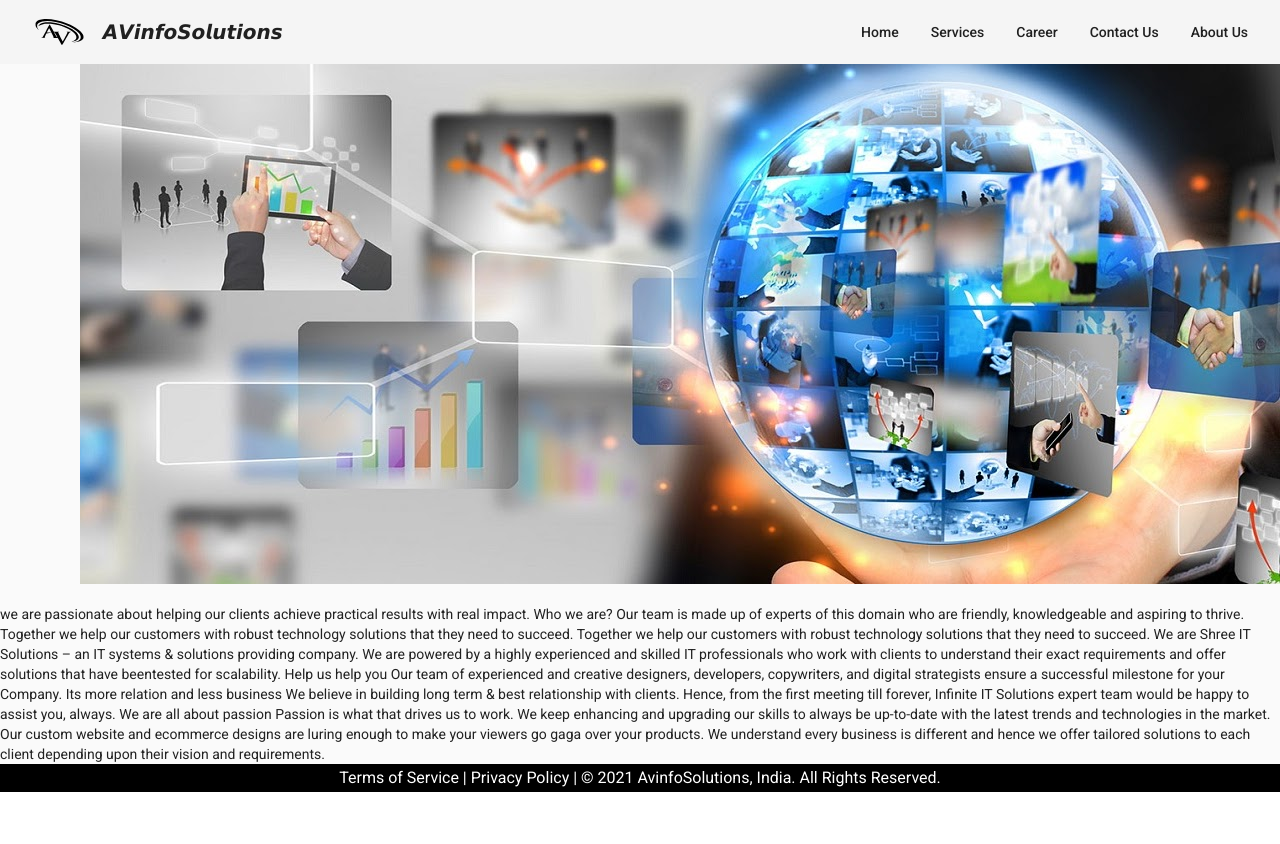
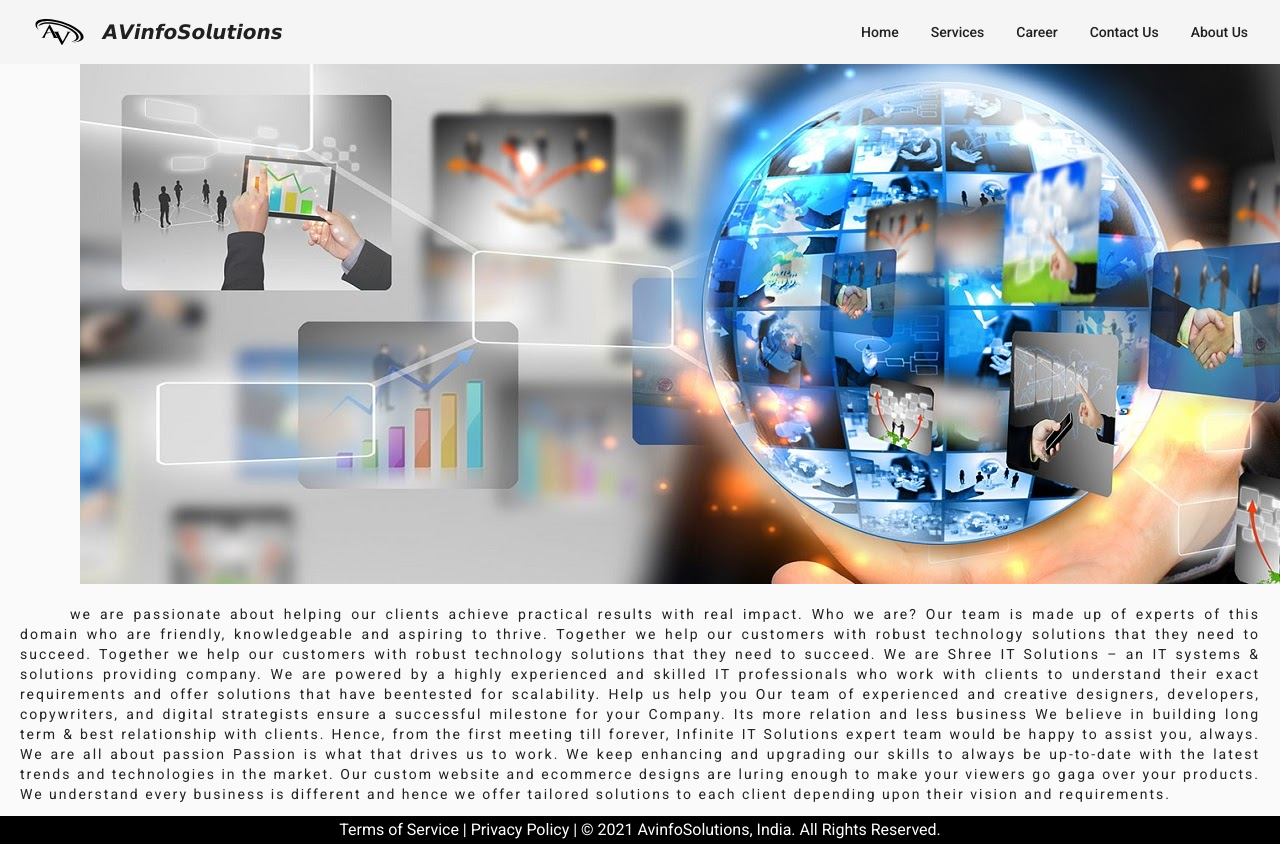
Before and after one commit to vishal121212121212112/AVInfoSolutions, an Angular app: page /about-us in a window 1280 px wide. Before the commit the page ends 800 px from the top, so only its background shows below. Built offline with nearby package versions, Linux system fonts and the light colour scheme.

Commit message:
about-us

```diff
--- a/src/app/Components/about-us/about-us.component.css
+++ b/src/app/Components/about-us/about-us.component.css
@@ -4,3 +4,10 @@
     margin-left: 80px;
     margin-bottom: 20px;
 }
+.paragraph{
+    margin-left: 20px;
+    margin-right: 20px;
+    text-indent: 50px;
+  text-align: justify;
+  letter-spacing: 2px;
+}
--- a/src/app/Components/about-us/about-us.component.html
+++ b/src/app/Components/about-us/about-us.component.html
@@ -2,7 +2,7 @@
 <div>
     <img class="about-us" src="assets\images\Aboutus.jpg">
 </div>
-
+    <p class="paragraph">
     we are passionate about helping our clients achieve practical results with real impact.
 
     Who we are?
@@ -28,4 +28,5 @@ Passion is what that drives us to work. We keep enhancing and upgrading our skil
     latest trends and technologies in the market. Our custom website and ecommerce designs are luring enough to make your
     viewers go gaga over your products. We understand every business is different and hence we offer tailored solutions to
     each client depending upon their vision and requirements.
+</p>
 </div>
```
Lines whose indentation alone changed are shown as unchanged.
